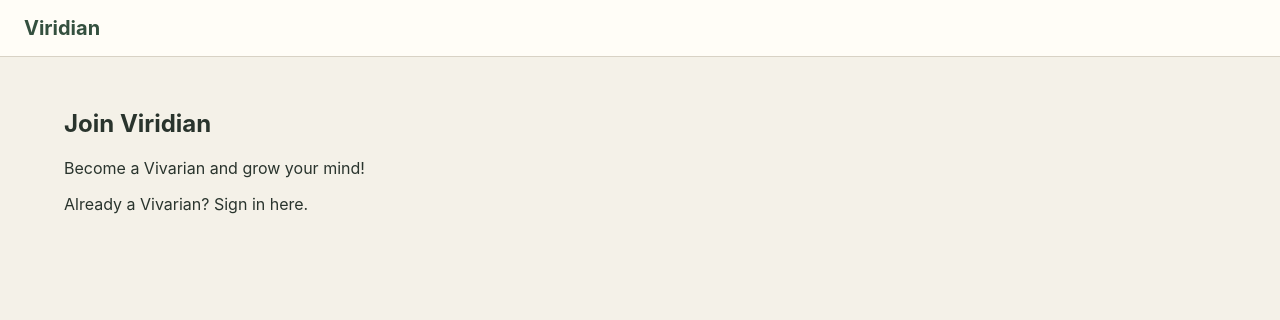
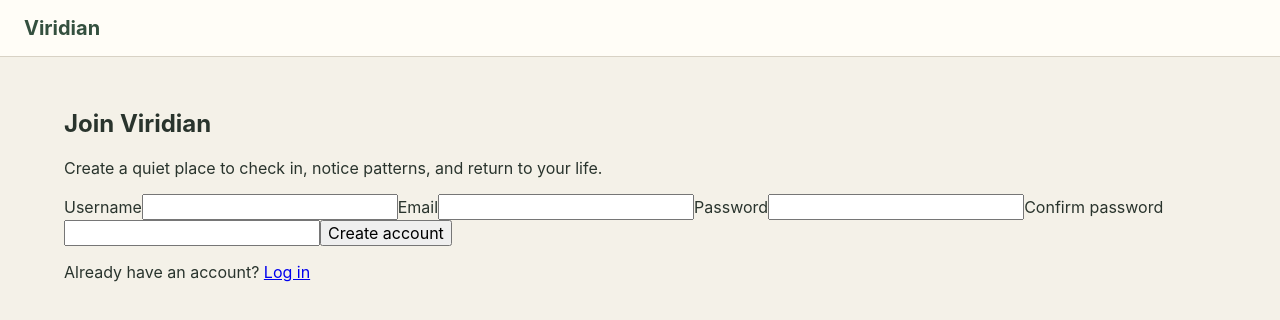
Before and after one commit to makebashangwe/viridian, a React (Vite) app in the folder frontend/: page /register in a window 1280 px wide. Shown: the top 320 px of the page. Built offline with nearby package versions, Linux system fonts and the light colour scheme; no server answers.

Commit message:
Add user registration flow

```diff
--- a/frontend/src/pages/LoginPage.tsx
+++ b/frontend/src/pages/LoginPage.tsx
@@ -1,5 +1,5 @@
 import { useState } from 'react'
-import { useLocation, useNavigate } from 'react-router'
+import { Link, useLocation, useNavigate } from 'react-router'
 import { useAuth } from '../hooks/useAuth'
 
 function LoginPage() {
@@ -76,7 +76,9 @@ function LoginPage() {
         </button>
       </form>
 
-      <p>New to Viridian? Create an account.</p>
+      <p>
+        New to Viridian? <Link to="/register">Create an account</Link>
+      </p>
     </section>
   )
 }
--- a/frontend/src/pages/RegisterPage.tsx
+++ b/frontend/src/pages/RegisterPage.tsx
@@ -1,11 +1,124 @@
+import { useState } from 'react'
+import { Link, useNavigate } from 'react-router'
+import { useAuth } from '../hooks/useAuth'
+import { register } from '../services/auth'
 
-function RegisterPage(){
-    return (
+function RegisterPage() {
+  const [email, setEmail] = useState('')
+  const [username, setUsername] = useState('')
+  const [password, setPassword] = useState('')
+  const [confirmPassword, setConfirmPassword] = useState('')
+  const [error, setError] = useState('')
+  const [isSubmitting, setIsSubmitting] = useState(false)
+
+  const { signIn } = useAuth()
+  const navigate = useNavigate()
+
+  async function handleSubmit(event: React.FormEvent<HTMLFormElement>) {
+    event.preventDefault()
+
+    setError('')
+
+    if (password !== confirmPassword) {
+      setError('Your passwords do not match.')
+      return
+    }
+
+    setIsSubmitting(true)
+
+    try {
+      await register({
+        email,
+        username,
+        password,
+      })
+
+      await signIn({
+        email,
+        password,
+      })
+
+      navigate('/check-in', { replace: true })
+    } catch {
+      setError(
+        'We could not create your account. Check your information or try another email and username.',
+      )
+    } finally {
+      setIsSubmitting(false)
+    }
+  }
+
+  return (
     <section>
-        <h1>Join Viridian</h1>
-        <p>Become a Vivarian and grow your mind!</p>
-        <p>Already a Vivarian? Sign in here.</p>
+      <h1>Join Viridian</h1>
+      <p>
+        Create a quiet place to check in, notice patterns, and return to your
+        life.
+      </p>
+
+      {error && <p role="alert">{error}</p>}
+
+      <form onSubmit={handleSubmit}>
+        <label htmlFor="username">Username</label>
+        <input
+          id="username"
+          name="username"
+          type="text"
+          autoComplete="username"
+          minLength={3}
+          maxLength={30}
+          value={username}
+          onChange={(event) => setUsername(event.target.value)}
+          required
+        />
+
+        <label htmlFor="register-email">Email</label>
+        <input
+          id="register-email"
+          name="email"
+          type="email"
+          autoComplete="email"
+          value={email}
+          onChange={(event) => setEmail(event.target.value)}
+          required
+        />
+
+        <label htmlFor="register-password">Password</label>
+        <input
+          id="register-password"
+          name="password"
+          type="password"
+          autoComplete="new-password"
+          minLength={8}
+          maxLength={128}
+          value={password}
+          onChange={(event) => setPassword(event.target.value)}
+          required
+        />
+
+        <label htmlFor="confirm-password">Confirm password</label>
+        <input
+          id="confirm-password"
+          name="confirmPassword"
+          type="password"
+          autoComplete="new-password"
+          minLength={8}
+          maxLength={128}
+          value={confirmPassword}
+          onChange={(event) => setConfirmPassword(event.target.value)}
+          required
+        />
+
+        <button type="submit" disabled={isSubmitting}>
+          {isSubmitting ? 'Creating your account…' : 'Create account'}
+        </button>
+      </form>
+
+      <p>
+        Already have an account? <Link to="/login">Log in</Link>
+      </p>
     </section>
-    )
+  )
 }
+
 export default RegisterPage
--- a/frontend/src/services/auth.ts
+++ b/frontend/src/services/auth.ts
@@ -2,8 +2,20 @@ import { apiRequest } from './api'
 import type {
   CurrentUser,
   LoginCredentials,
+  RegistrationData,
   TokenResponse,
 } from '../types/auth'
+
+export async function register(
+  registrationData: RegistrationData,
+): Promise<CurrentUser> {
+  const response = await apiRequest('/auth/register', {
+    method: 'POST',
+    body: JSON.stringify(registrationData),
+  })
+
+  return response.json()
+}
 
 export async function login(
   credentials: LoginCredentials,
@@ -18,5 +30,6 @@ export async function login(
 
 export async function getCurrentUser(): Promise<CurrentUser> {
   const response = await apiRequest('/auth/me')
+
   return response.json()
 }
```
Also changed, not shown: frontend/src/types/auth.ts (+7 -0 lines).
